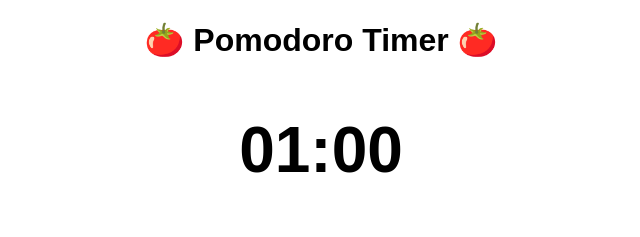
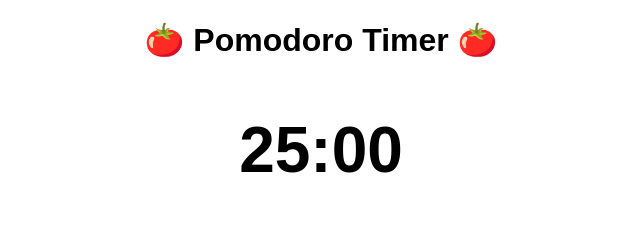
Before and after one commit to Maxibear18/pomodorotimer, a React (Create React App) app in the folder pomodoro-timer/: page / in a window 1280 px wide. Shown: the top 237 px of the page, without its empty margins (319-959 px from the left). Built offline with nearby package versions, Linux system fonts and the light colour scheme.

Commit message:
added alarm to the timer when it goes off

```diff
--- a/pomodoro-timer/src/Timer.js
+++ b/pomodoro-timer/src/Timer.js
@@ -1,9 +1,10 @@
 import React, { useState, useEffect, useRef } from "react";
 
 const Timer = () => {
-  const [secondsLeft, setSecondsLeft] = useState(1 * 60);
+  const [secondsLeft, setSecondsLeft] = useState(25 * 60);
   const [isRunning, setIsRunning] = useState(false);
   const intervalRef = useRef(null);
+  const alarmRef = useRef(null);
 
   useEffect(() => {
     if (isRunning) {
@@ -12,6 +13,9 @@ const Timer = () => {
           if (prev <= 1) {
             clearInterval(intervalRef.current);
             setIsRunning(false);
+            if (alarmRef.current) {
+              alarmRef.current.play();
+            }
             return 0;
           }
           return prev - 1;
@@ -36,11 +40,13 @@ const Timer = () => {
 
   return (
     <div style={{ textAlign: "center", fontFamily: "Arial" }}>
-      <h1>🍅 Pomodoro Timer 🍅</h1>
+      <h1>🍅 Pomodoro Timer 🍅 </h1>
       <h2 style={{ fontSize: "4rem" }}>{formatTime(secondsLeft)}</h2>
       <button onClick={startTimer} style={{ padding: "10px 20px", fontSize: "1.2rem" }}>
         Start
       </button>
+      {/* Hidden audio element */}
+      <audio ref={alarmRef} src="/alarm.mp3" />
     </div>
   );
 };
```
Also changed, not shown: 1 other file (tests, documents, lock files or other folders).
